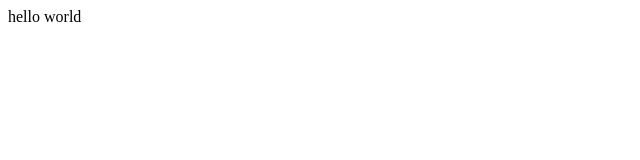
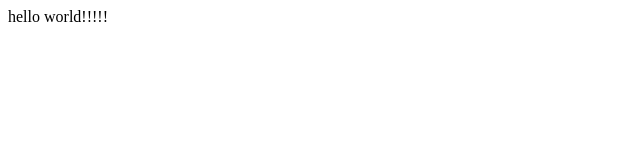
Before and after one commit to rinkoizumi/example, a plain HTML site: page index.html in a window 1280 px wide. Shown: the full height of the page, 0-640 px from the left. Drawn offline with Linux system fonts and the light colour scheme.

Commit message:
changed div

```diff
--- a/index.html
+++ b/index.html
@@ -6,7 +6,7 @@
 	<title>hello</title>
 </head>
 <body>
-	<div>hello world</div>
+	<div>hello world!!!!!</div>
 
 </body>
 </html>
```
